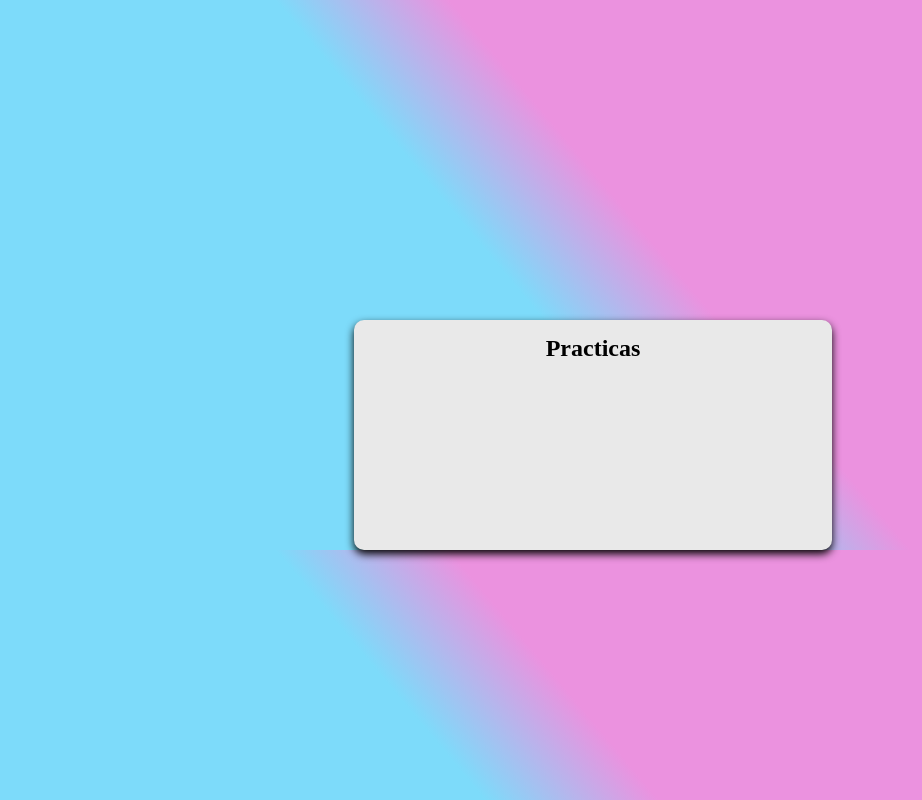
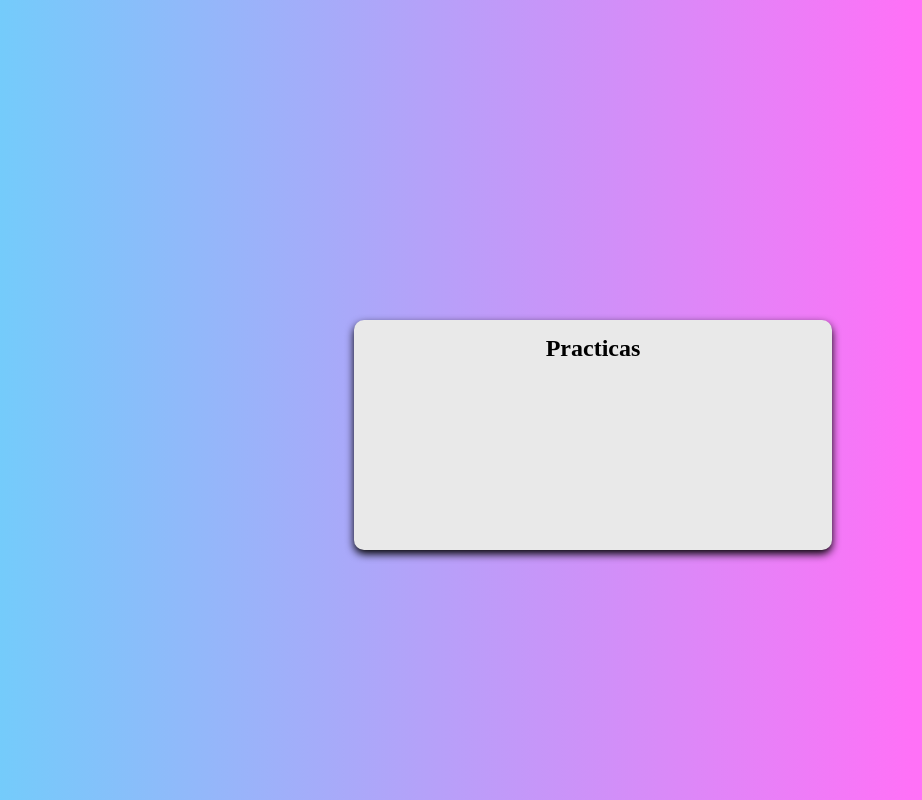
Before and after one commit to Rickum1/sdq-web, a plain HTML site: page index.html in a window 1280 px wide. Shown: the whole page, without its empty margins (47-969 px from the left). Drawn offline with Linux system fonts and the light colour scheme.

Commit message:
Nuevo gradient

```diff
--- a/style.css
+++ b/style.css
@@ -9,7 +9,7 @@
 
 body{
     width: 100%;
-    background-image: linear-gradient(50deg, #7ddbfa 45%, #eb92df 55%);
+    background: linear-gradient(90deg, rgba(2,0,36,1) 0%, rgba(109,208,251,1) 0%, rgba(255,113,247,1) 75%);
   /*  background-image: radial-gradient(#7ddbfa 55%, #eb92df 45%); */
   /* cssgradient.io es una pag para generar gradients*/
 }
```
